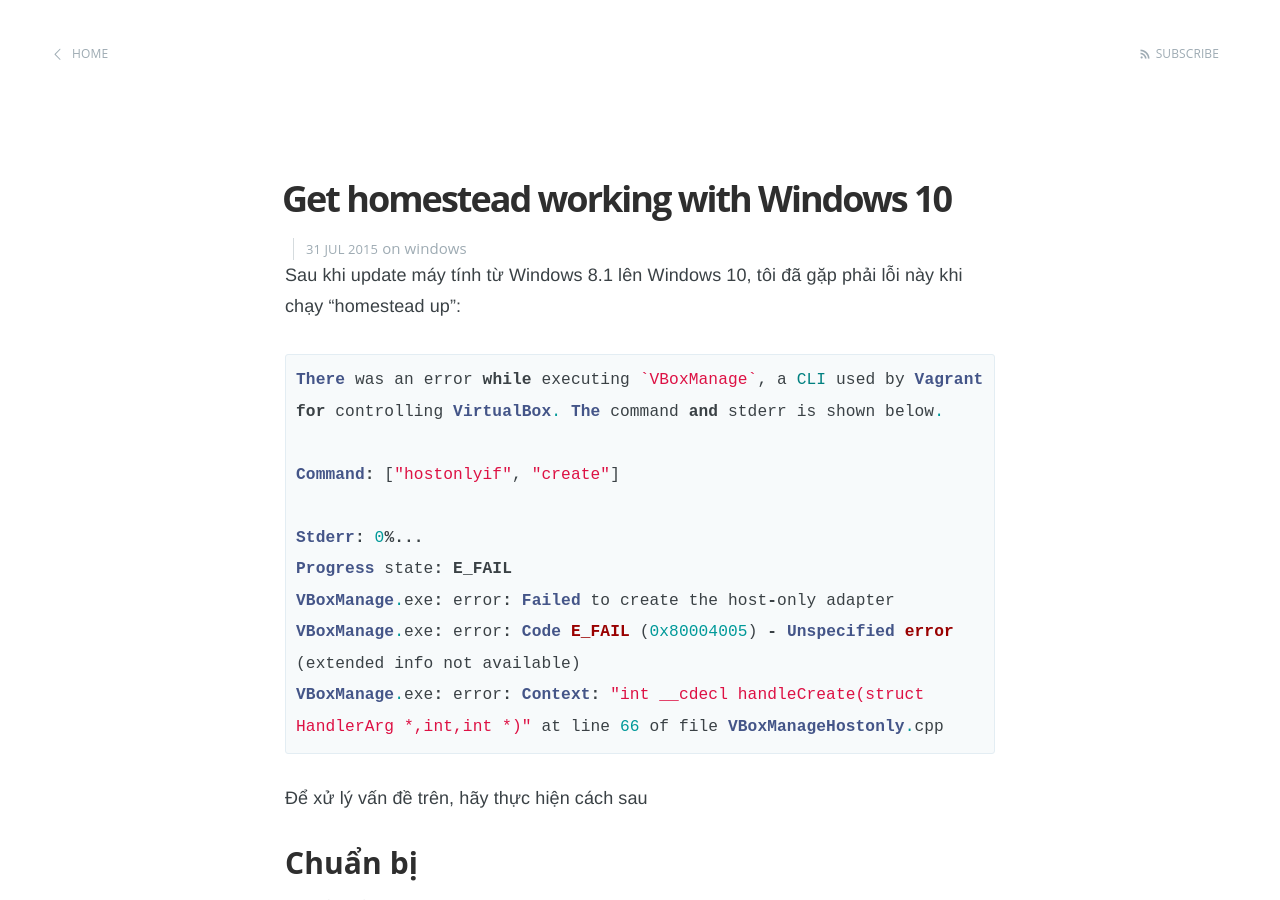
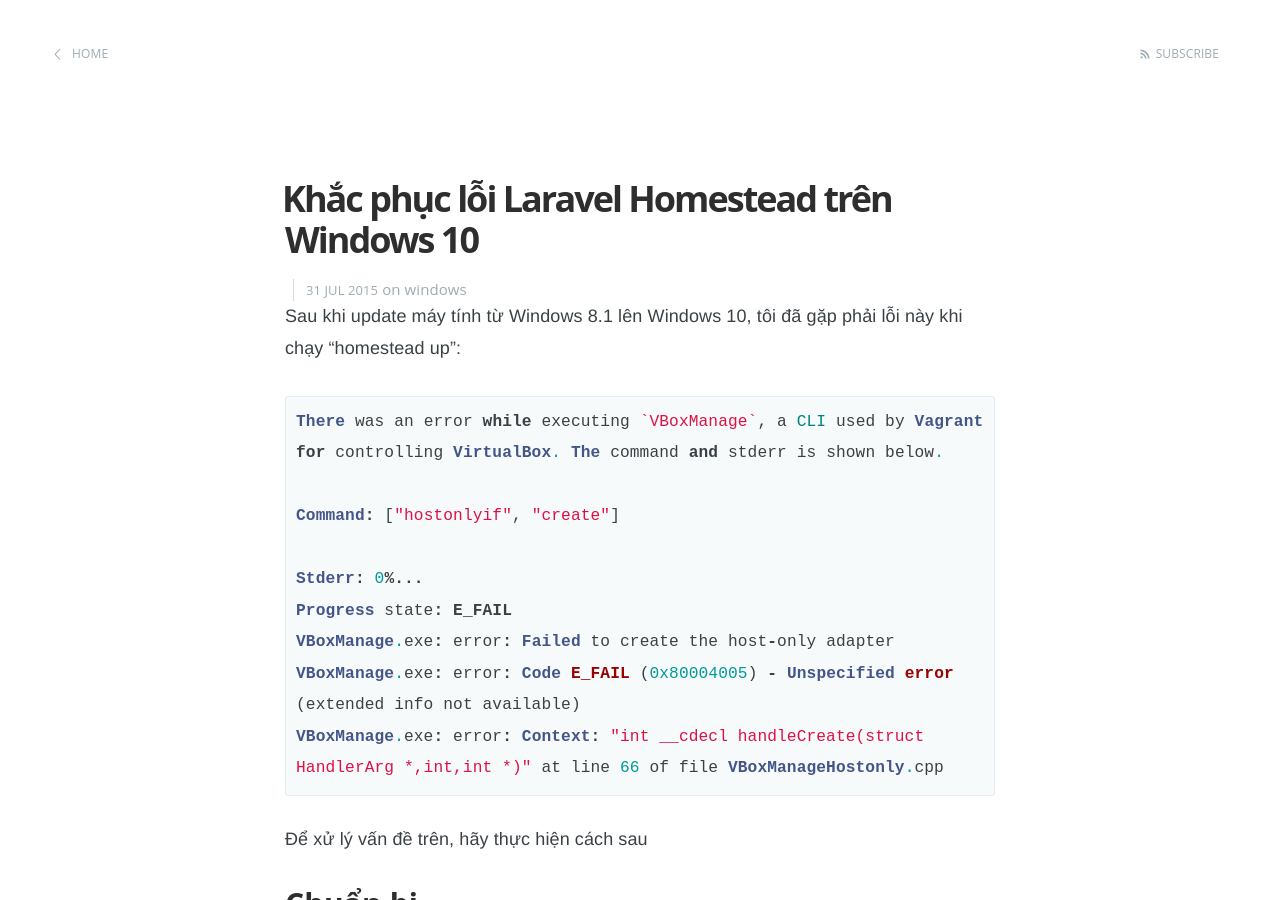
Before and after one commit to h5tark/hoangstark.github.io, a Jekyll site: the page built from _posts/2015-07-31-khac-phuc-loi-homestead-tren-windows-10.markdown, in a window 1280 px wide and 900 px high. Built offline with Jekyll 4.4.1, drawn with Linux system fonts in a browser that asks for light colours; Markdown is read by kramdown in place of the engine named in the settings.

Commit message:
Update title

```diff
--- a/_posts/2015-07-31-khac-phuc-loi-homestead-tren-windows-10.markdown
+++ b/_posts/2015-07-31-khac-phuc-loi-homestead-tren-windows-10.markdown
@@ -1,6 +1,6 @@
 ---
 layout: post
-title:  "Get homestead working with Windows 10"
+title:  "Khắc phục lỗi Laravel Homestead trên Windows 10"
 date:   2015-07-31 10:39:11
 categories: windows
 author: Hoang Stark
```
